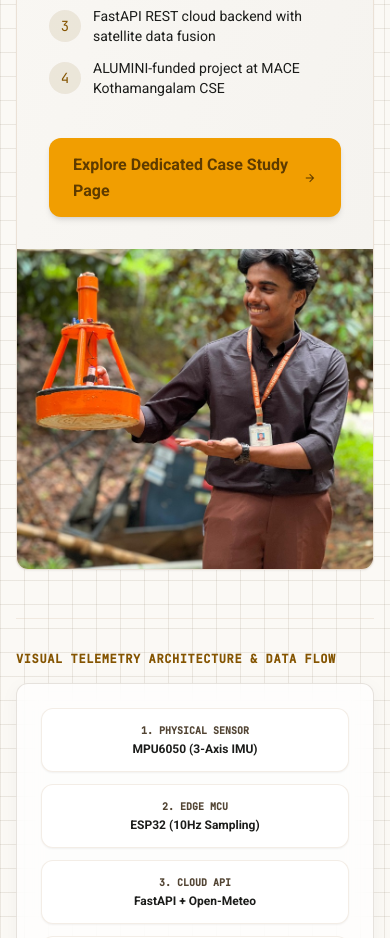
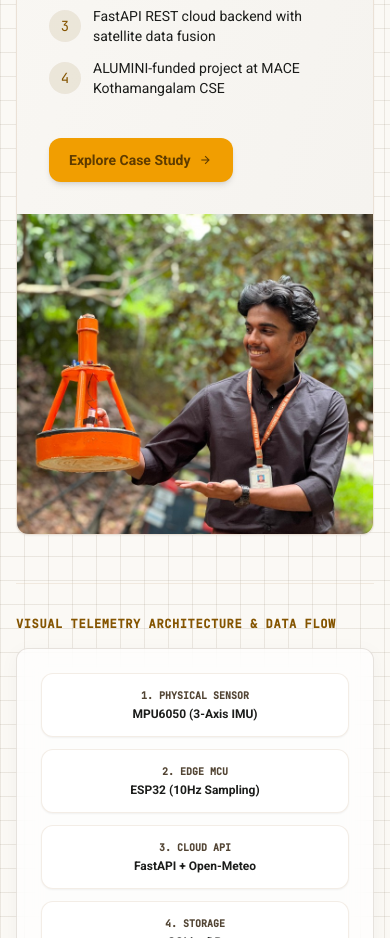
Before and after one commit to shadeed2004-gif/shadeed2004-gif.github.io, a React (Vite) app: page / in a window 390 px wide. Shown: the part 3740-4678 px from the top of the page. Built offline with nearby package versions, Linux system fonts and the light colour scheme.

Commit message:
fix: optimize WaveGuard mobile image - taller frame, face-priority crop, compact button

```diff
--- a/src/components/WaveGuardShowcase.jsx
+++ b/src/components/WaveGuardShowcase.jsx
@@ -62,20 +62,20 @@ export default function WaveGuardShowcase() {
               <div className="pt-4">
                 <Link
                   to="/projects/waveguard"
-                  className="inline-flex items-center gap-2.5 bg-primary-container text-on-primary-container px-6 py-3.5 rounded-xl font-label-md font-bold hover:bg-primary hover:text-on-primary transition-all shadow-md hover:shadow-lg hover:-translate-y-0.5 group min-h-[44px]"
+                  className="inline-flex items-center gap-2 sm:gap-2.5 bg-primary-container text-on-primary-container px-5 py-3 sm:px-6 sm:py-3.5 rounded-xl font-label-md font-bold hover:bg-primary hover:text-on-primary transition-all shadow-md hover:shadow-lg hover:-translate-y-0.5 group min-h-[44px] text-sm sm:text-base"
                 >
-                  <span>Explore Dedicated Case Study Page</span>
+                  <span>Explore Case Study</span>
                   <span className="material-symbols-outlined text-sm group-hover:translate-x-1 transition-transform">arrow_forward</span>
                 </Link>
               </div>
             </div>
 
             {/* Right column */}
-            <div className="relative w-full h-72 sm:h-96 lg:h-full min-h-[320px] overflow-hidden bg-surface-container">
+            <div className="relative w-full h-80 sm:h-[420px] lg:h-full min-h-[320px] overflow-hidden bg-surface-container">
               <img
                 src={waveGuard.images.solobuoy}
                 alt="Mohammed Shadeed P holding the WaveGuard Buoy Prototype"
-                className="w-full h-full object-cover object-center"
+                className="w-full h-full object-cover object-top lg:object-center"
                 loading="lazy"
               />
             </div>
```
